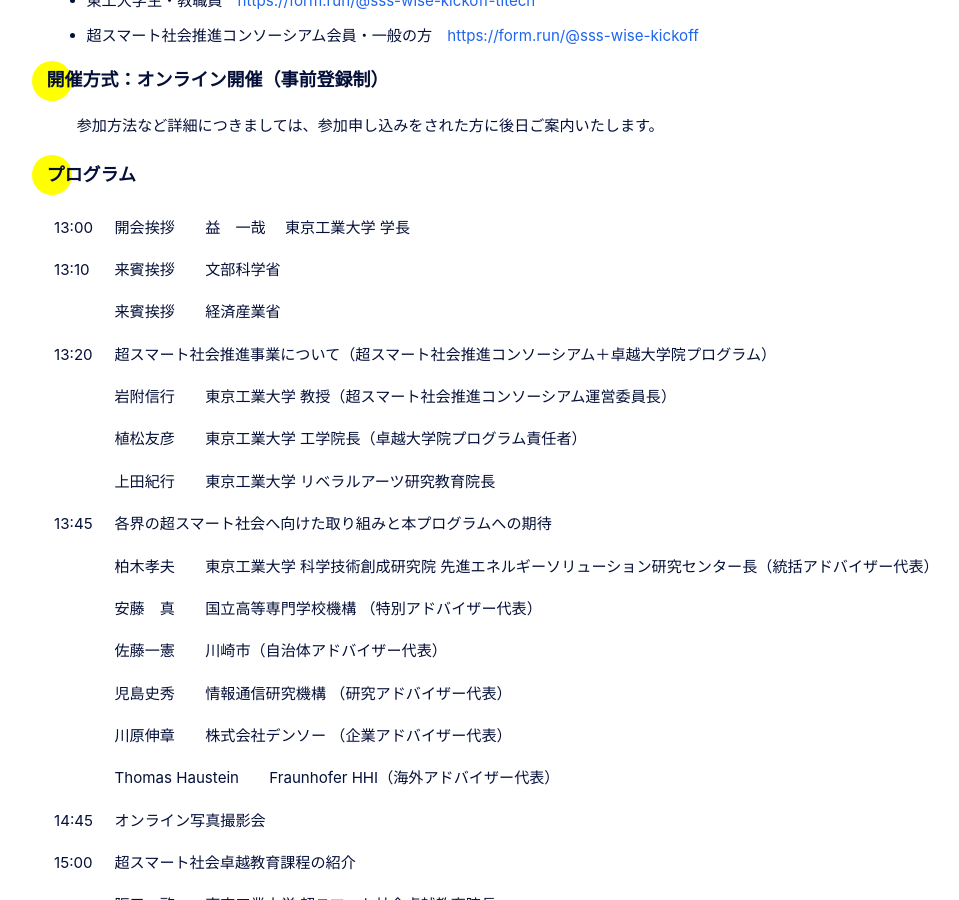
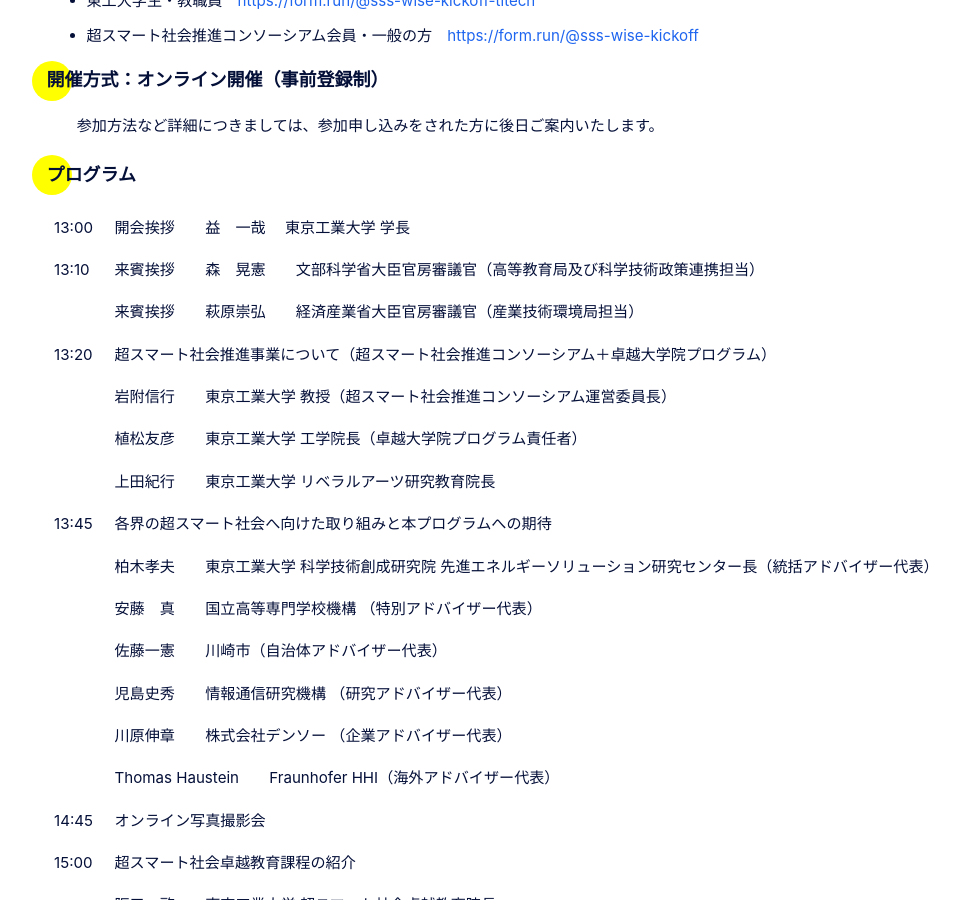
Before and after one commit to fl1d/w0ex.github.io, a Jekyll site: the page built from _pages/kick-off.md, in a window 1280 px wide and 900 px high, scrolled down 530 px. Shown: the whole window, without its empty margins (14-973 px from the left). Built offline with Jekyll 4.4.1, drawn with Linux system fonts in a browser that asks for light colours; cached includes are drawn as plain includes; nearby versions of some CDN libraries.

Commit message:
Update kick-off.md

```diff
--- a/_pages/kick-off.md
+++ b/_pages/kick-off.md
@@ -21,8 +21,8 @@
 <h4><font size="4">プログラム</font></h4>
 
 13:00 | 開会挨拶　　益　一哉　  東京工業大学 学長
-13:10 | 来賓挨拶　　文部科学省
-　　　 | 来賓挨拶　　経済産業省
+13:10 | 来賓挨拶　　森　晃憲　　文部科学省大臣官房審議官（高等教育局及び科学技術政策連携担当）
+　　　 | 来賓挨拶　　萩原崇弘　　経済産業省大臣官房審議官（産業技術環境局担当）
 13:20 | 超スマート社会推進事業について（超スマート社会推進コンソーシアム＋卓越大学院プログラム）
 　　　 | 岩附信行　　東京工業大学 教授（超スマート社会推進コンソーシアム運営委員長）
 　　　 | 植松友彦　　東京工業大学 工学院長（卓越大学院プログラム責任者）
```
